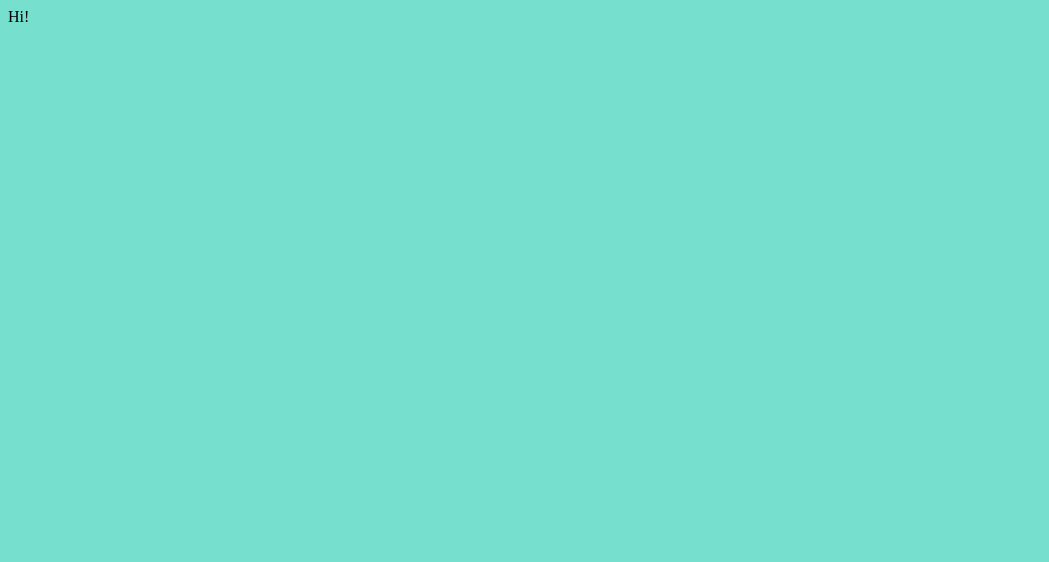
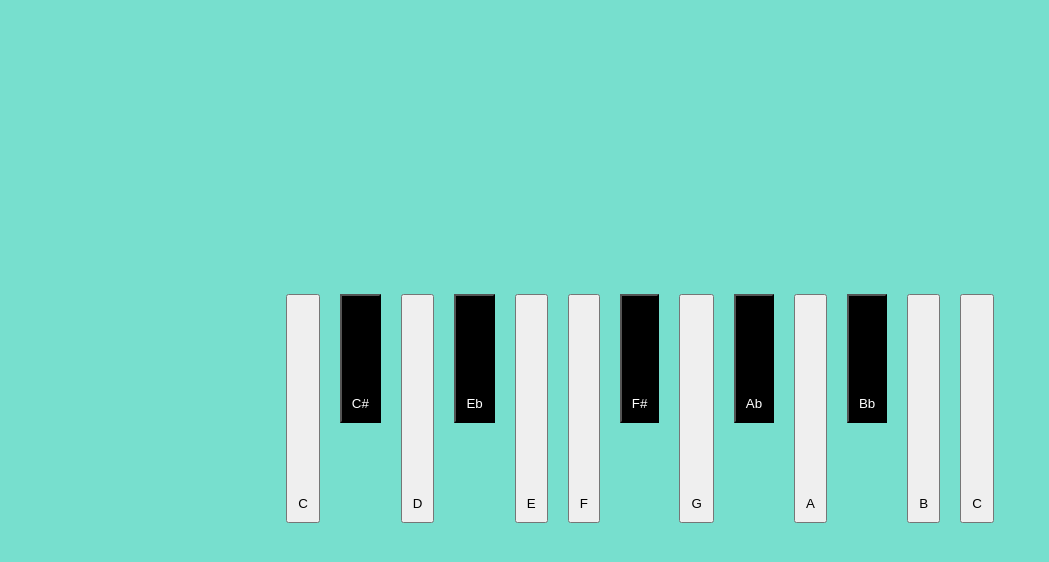
Before and after one commit to juliajakob370/pond-piano, a website built with Vite: page index.html in a window 1280 px wide. Shown: the whole page, without its empty margins (0-1049 px from the left). Built offline with nearby package versions, Linux system fonts and the light colour scheme.

Commit message:
Buttons for the piano

```diff
--- a/src/main.ts
+++ b/src/main.ts
@@ -1,5 +1,19 @@
 import './style.css'
 
 document.querySelector<HTMLDivElement>('#app')!.innerHTML = `
-<div>Hi!</div>
+    <div class="piano">
+        <li><button class="lily">C</button></li>
+        <li><button class="log">C#</button></li>
+        <li><button class="lily">D</button></li>
+        <li><button class="log">Eb</button></li>
+        <li><button class="lily">E</button></li>
+        <li><button class="lily">F</button></li>
+        <li><button class="log">F#</button></li>
+        <li><button class="lily">G</button></li>
+        <li><button class="log">Ab</button></li>
+        <li><button class="lily">A</button></li>
+        <li><button class="log">Bb</button></li>
+        <li><button class="lily">B</button></li>
+        <li><button class="lily">C</button></li>
+    </div>
 `
--- a/src/style.css
+++ b/src/style.css
@@ -1,4 +1,35 @@
 :root {
   --bg: #77DFCE;
-  background: var(--bg);
 }
+
+.piano {
+  display: flex;
+  flex-direction: row;
+  justify-content: center;
+}
+
+li{
+  padding: 10px;
+  list-style: none;
+}
+
+.lily {
+  padding: 10px;
+  padding-top:200px;
+}
+
+.log {
+  padding: 10px;
+  padding-top: 100px;
+  background: black;
+  color: white;
+}
+
+@layer presentation {
+  body{
+    background-color: var(--bg);
+    display: grid;
+    height: 100vh;
+    place-items: center;
+  }
+}
```
